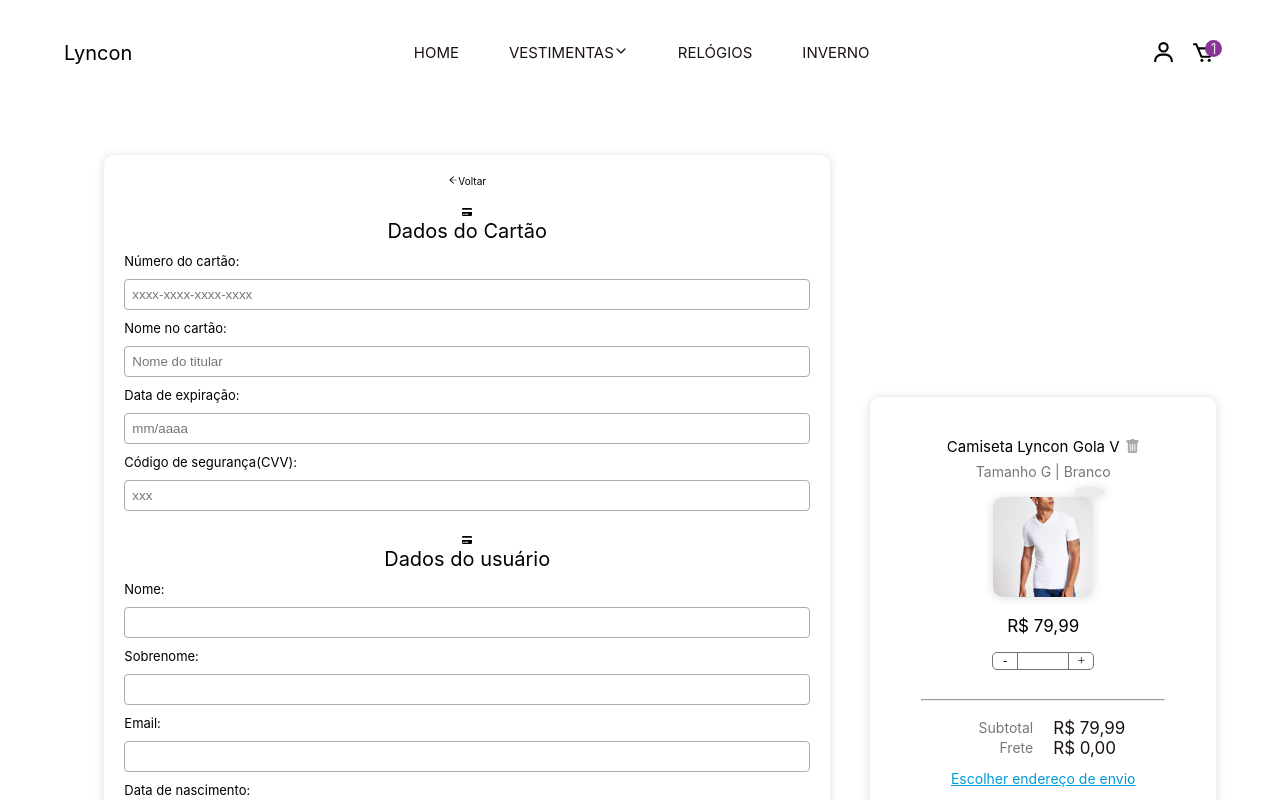
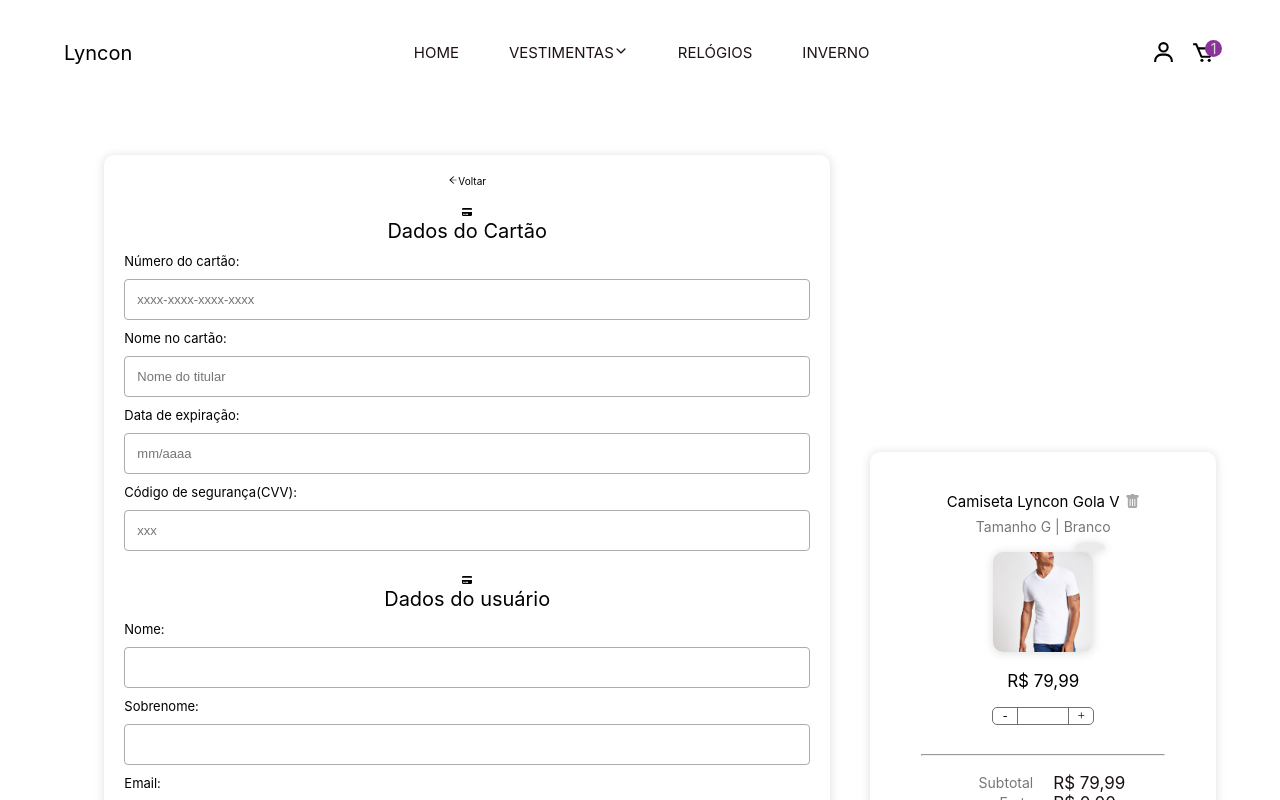
Before and after one commit to carlosr-lotus/Lyncon, a Next.js app: page /carrinho in a window 1280 px wide. Both pictures are taken after a click on the element "Crédito/Débito". Shown: the top 800 px of the page. Built offline with nearby package versions, Linux system fonts and the light colour scheme; data requests are answered from the project's data file.

Commit message:
UPD - standard component css

```diff
--- a/src/styles/components/materialStyle/InputField.module.css
+++ b/src/styles/components/materialStyle/InputField.module.css
@@ -1,8 +1,9 @@
 .inputFieldBorderAround {
     width: 100%;
-    padding: .7rem;
+    padding: 1.2rem;
     border: none;
     border-bottom: 1px solid var(--background-delphi);
+    font-size: 1.3rem;
     transition: .2s;
 }
 
```
